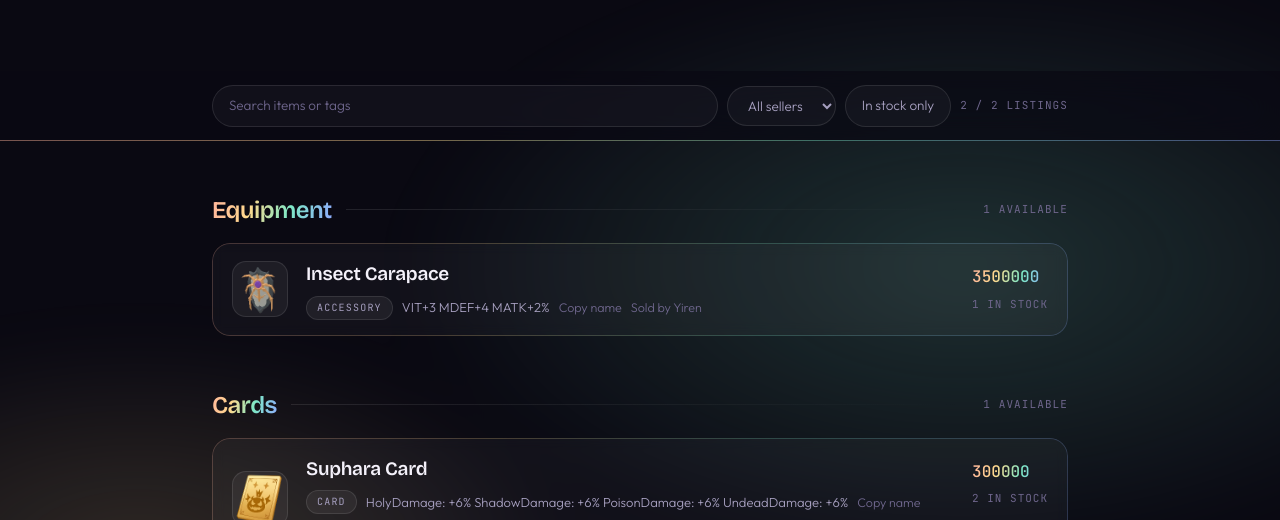
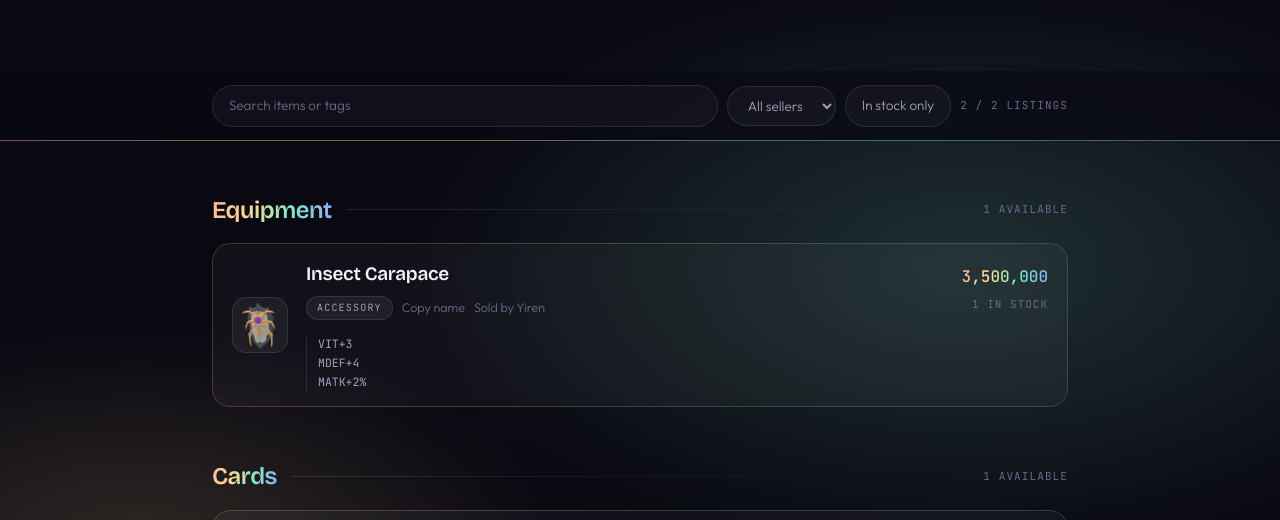
Before and after one commit to machinaesper/yiren, a plain HTML site: page index.html in a window 1280 px wide. Shown: the part 268-788 px from the top of the page. Drawn offline with nearby package versions, Linux system fonts and the light colour scheme.

Commit message:
Update index.html

```diff
--- a/index.html
+++ b/index.html
@@ -128,7 +128,7 @@ body::before{
 /* ---------- แถวไอเทม ---------- */
 .item{
   display:grid;grid-template-columns:56px 1fr auto;
-  grid-template-areas:"thumb name price" "thumb meta stock";
+  grid-template-areas:"thumb name price" "thumb meta stock" "thumb note note";
   column-gap:18px;row-gap:6px;align-items:center;
   padding:16px 20px;margin-bottom:10px;border-radius:18px;
   background:var(--glass);backdrop-filter:blur(6px);
@@ -165,6 +165,12 @@ body::before{
   white-space:nowrap;align-self:end;
   background:var(--sweep);-webkit-background-clip:text;background-clip:text;color:transparent;
 }
+.note{
+  grid-area:note;white-space:pre-line;margin-top:9px;
+  font-family:"JetBrains Mono",monospace;font-size:11.5px;line-height:1.65;
+  color:var(--mute);border-left:1px solid var(--edge);padding-left:11px;
+}
+.item.sold .note{color:var(--dim)}
 .meta{grid-area:meta;display:flex;flex-wrap:wrap;gap:9px;align-items:center;font-size:13px;color:var(--mute);align-self:start}
 .stock{
   grid-area:stock;font-family:"JetBrains Mono",monospace;font-size:11px;letter-spacing:.09em;
@@ -240,7 +246,7 @@ footer{
   .masthead{padding:52px 0 28px}
   .item{
     grid-template-columns:48px 1fr;
-    grid-template-areas:"thumb name" "thumb price" "meta meta" "stock stock";
+    grid-template-areas:"thumb name" "thumb price" "meta meta" "note note" "stock stock";
     padding:16px;row-gap:5px;
   }
   .thumb{width:48px;height:48px;border-radius:12px}
@@ -293,7 +299,7 @@ footer{
 const SAMPLE = {
   updated: "2026-08-18",
   items: [
-    { category:"Equipment", item:"+7 Knight Shield", tags:["armor","knight"], price:"1,450,000g", stock:1, note:"Clean substats", seller:"Yiren", discord:"norn" },
+    { category:"Equipment", item:"+7 Knight Shield", tags:["armor","knight"], price:"1450000", stock:1, note:"VIT+3\nMDEF+4\nMATK+2%", seller:"Yiren", discord:"norn" },
     { category:"Equipment", item:"Job 50 Berserker Axe", tags:["weapon","berserker"], price:"820,000g", stock:2, seller:"Yiren", discord:"norn" },
     { category:"Equipment", item:"+4 Scout Boots", tags:["armor","scout"], price:"210,000g", stock:0, seller:"Kessa", discord:"kessa.sv" },
     { category:"Cards", item:"World Boss Card — assorted", tags:["card","boss drop"], price:"3,900,000g", stock:1, seller:"Kessa", discord:"kessa.sv" },
@@ -307,8 +313,21 @@ const SAMPLE = {
   ]
 };
 
-/* ลำดับหมวดบนหน้าเว็บ — ต้องสะกดตรงกับตัวเลือกใน Notion คอลัมน์ Category */
-const ORDER = ["Equipment","Cards","Artifacts","Grimoires","Consumables","Materials","Cosmetics"];
+/* ลำดับหมวดที่อยากให้ขึ้นก่อน — หมวดอื่นที่เพิ่มใน Notion จะต่อท้ายให้เอง ไม่ตกหล่น */
+const ORDER = ["Equipment","Cards","Gems","Artifacts","Grimoires","Consumables","Materials","Cosmetics"];
+
+function categories(){
+  const found = [...new Set(DATA.items.map(it => it.category).filter(Boolean))];
+  const known = ORDER.filter(c => found.includes(c));
+  const extra = found.filter(c => !ORDER.includes(c)).sort();
+  return [...known, ...extra];
+}
+
+/* 3500000 -> 3,500,000 ; ถ้าพิมพ์รูปแบบอื่นมาก็ปล่อยไว้ตามนั้น */
+function money(v){
+  const raw = String(v ?? "").trim();
+  return /^\d+$/.test(raw) ? Number(raw).toLocaleString("en-US") : (raw || "—");
+}
 
 let DATA = SAMPLE, stockOnly = false, query = "", seller = "";
 const catalog = document.getElementById("catalog");
@@ -357,7 +376,7 @@ function render(){
   let shown = 0;
   catalog.innerHTML = "";
 
-  ORDER.forEach(cat => {
+  categories().forEach(cat => {
     const items = DATA.items.filter(it =>
       it.category === cat &&
       (!seller || it.seller === seller) &&
@@ -377,19 +396,19 @@ function render(){
       </div>`;
 
     items.forEach(it => {
-      const sold = it.stock === 0;
+      const sold = it.stock === 0;   // เว้นว่างใน Notion = ไม่ระบุ ไม่ใช่ของหมด
       const row = document.createElement("article");
       row.className = "item" + (sold ? " sold" : "");
       row.innerHTML = `
         <h3 class="item-name">${it.item}</h3>
-        <p class="price">${it.price}</p>
+        <p class="price">${money(it.price)}</p>
         <div class="meta">
           ${(it.tags||[]).map(t => `<span class="tag">${t}</span>`).join("")}
-          ${it.note ? `<span>${it.note}</span>` : ""}
           <button class="copy" type="button">Copy name</button>
           ${it.seller ? `<button class="seller" type="button" ${it.discord ? `title="Copy ${it.discord}"` : "disabled"}>Sold by ${it.seller}</button>` : ""}
         </div>
-        <p class="stock">${sold ? "Sold out" : it.stock >= 99 ? "On request" : it.stock + " in stock"}</p>`;
+        <p class="stock">${sold ? "Sold out" : it.stock == null ? "Available" : it.stock >= 99 ? "On request" : it.stock + " in stock"}</p>
+        ${it.note ? `<p class="note">${it.note}</p>` : ""}`;
       row.prepend(thumb(it));
       const sellerBtn = row.querySelector(".seller");
       if (sellerBtn && it.discord) sellerBtn.addEventListener("click", e => {
```
